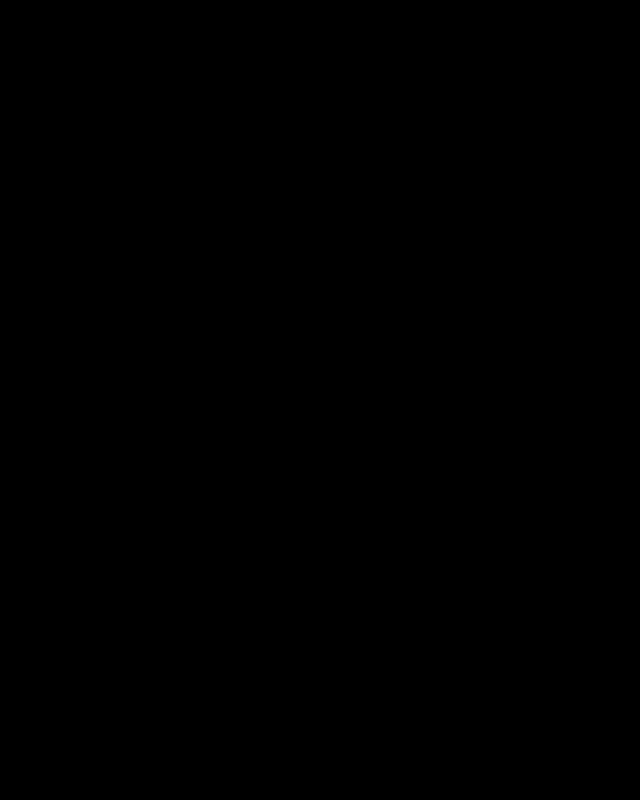
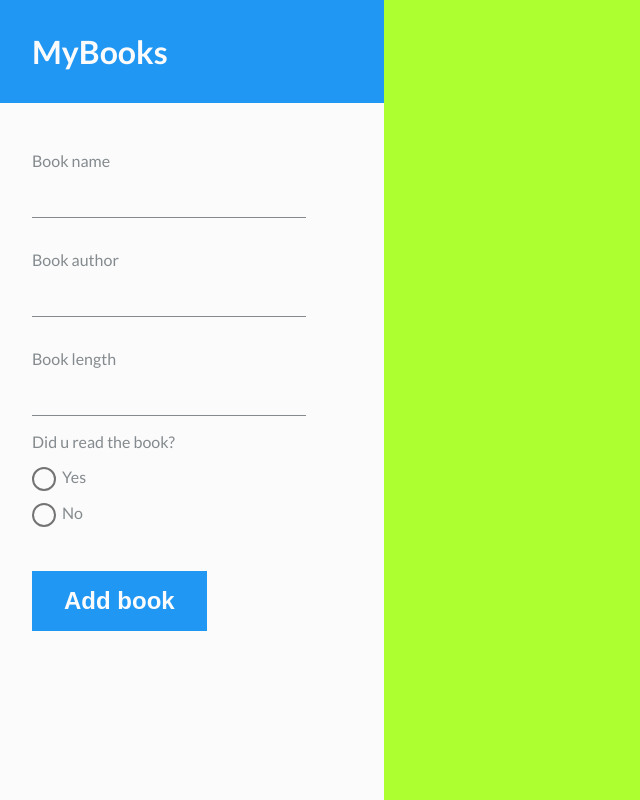
Before and after one commit to MatyD356/remeked-lib, a React (Create React App) app: page / in a window 1280 px wide. Shown: the whole page, without its empty margins (0-640 px from the left). Built offline with nearby package versions, Linux system fonts and the light colour scheme.

Commit message:
add new font

```diff
--- a/src/App/App.css
+++ b/src/App/App.css
@@ -1,8 +1,15 @@
-* {
+@import url("https://fonts.googleapis.com/css2?family=Lato:wght@400;700;900&display=swap");
+
+*,
+*,
+*:before,
+*:after {
   padding: 0;
   margin: 0;
 }
 .App {
+  font-family: "Lato", sans-serif;
   min-height: 100vh;
   background-color: black;
+  display: flex;
 }
--- a/src/App/App.js
+++ b/src/App/App.js
@@ -1,11 +1,31 @@
 import React from 'react';
 import './App.css';
+import Aside from '../Aside/Aside';
+import Main from '../Main/Main';
 
-function App() {
-  return (
-    <div className="App">
-    </div>
-  );
+class App extends React.Component {
+  constructor(props) {
+    super(props)
+    this.state = {
+      books: []
+    }
+  }
+  addNewBook = () => {
+    console.log('added');
+
+  }
+  render() {
+    return (
+      <div className="App" >
+        <Aside
+          addNewBook={this.addNewBook}
+        />
+        <Main
+          books={this.state.books}
+        />
+      </div>
+    );
+  }
 }
 
 export default App;
```
Also changed, not shown: 1 other file (tests, documents, lock files or other folders).
